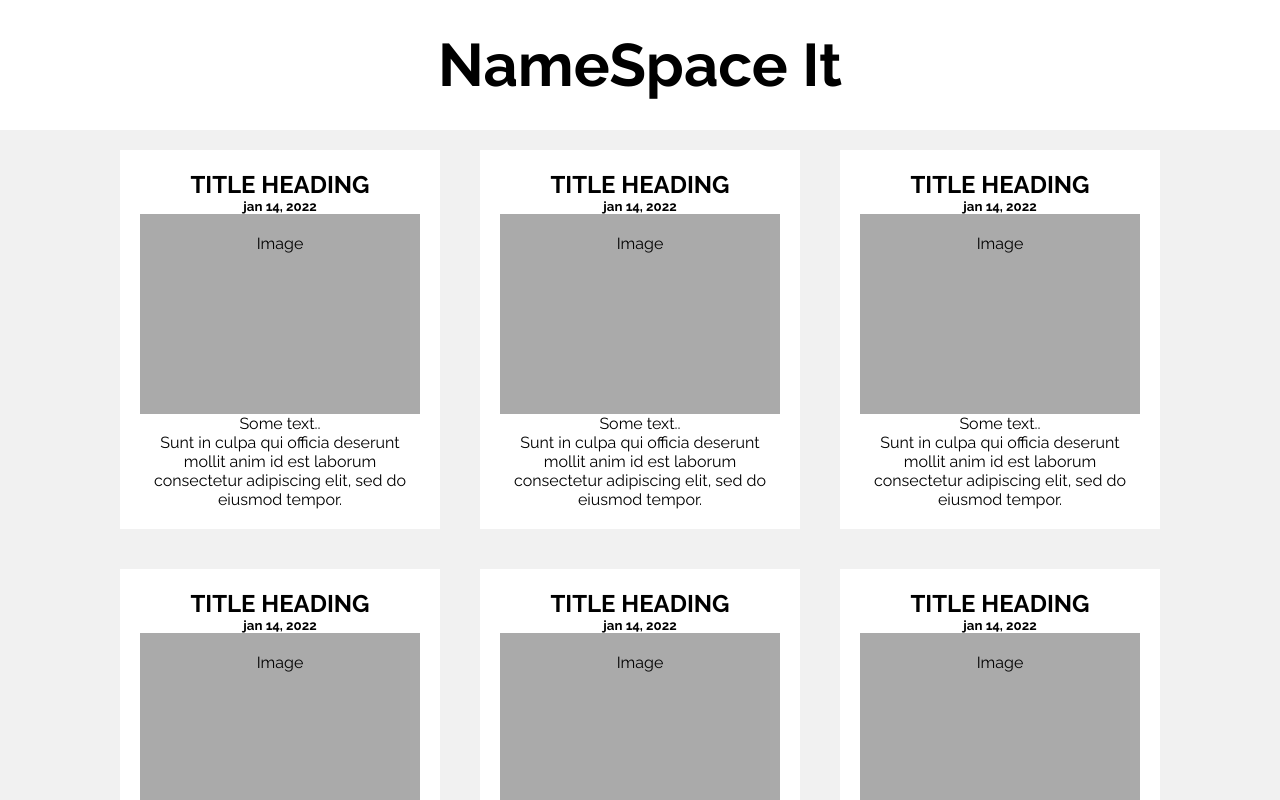
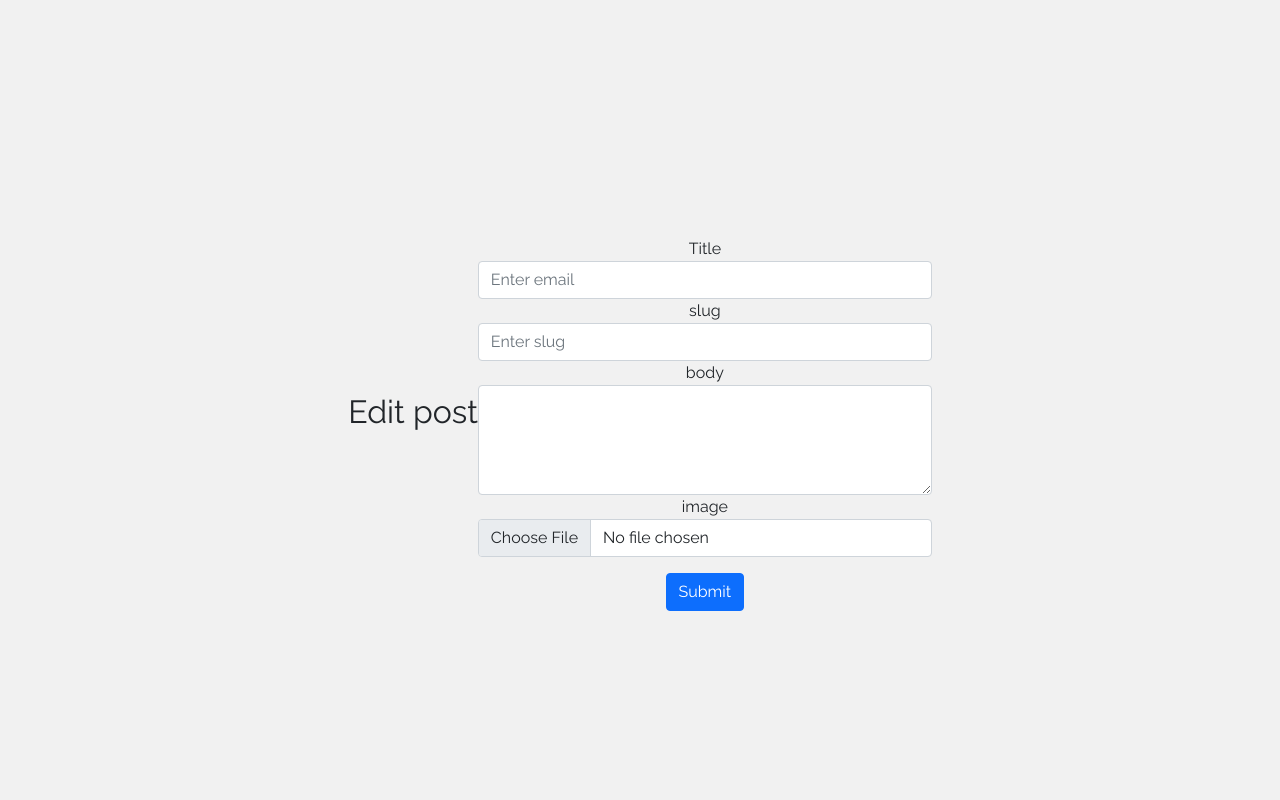
Before and after one commit to SR-Rubel/Blog_Frontend, a React (Create React App) app: page /edit/1 in a window 1280 px wide. Shown: the top 800 px of the page. Built offline with nearby package versions, Linux system fonts and the light colour scheme.

Commit message:
most component added

```diff
--- a/package.json
+++ b/package.json
@@ -9,6 +9,8 @@
     "axios": "^0.24.0",
     "react": "^17.0.2",
     "react-dom": "^17.0.2",
+    "react-router": "^6.2.1",
+    "react-router-dom": "^6.2.1",
     "react-scripts": "5.0.0",
     "web-vitals": "^2.1.3"
   },
--- a/public/index.html
+++ b/public/index.html
@@ -24,6 +24,7 @@
       work correctly both with client-side routing and a non-root public URL.
       Learn how to configure a non-root public URL by running `npm run build`.
     -->
+    <link href="https://cdn.jsdelivr.net/npm/bootstrap@5.0.2/dist/css/bootstrap.min.css" rel="stylesheet" integrity="sha384-EVSTQN3/azprG1Anm3QDgpJLIm9Nao0Yz1ztcQTwFspd3yD65VohhpuuCOmLASjC" crossorigin="anonymous">
     <title>React App</title>
   </head>
   <body>
@@ -39,5 +40,6 @@
       To begin the development, run `npm start` or `yarn start`.
       To create a production bundle, use `npm run build` or `yarn build`.
     -->
+    <script src="https://cdn.jsdelivr.net/npm/bootstrap@5.0.2/dist/js/bootstrap.bundle.min.js" integrity="sha384-MrcW6ZMFYlzcLA8Nl+NtUVF0sA7MsXsP1UyJoMp4YLEuNSfAP+JcXn/tWtIaxVXM" crossorigin="anonymous"></script>
   </body>
 </html>
--- a/src/App.js
+++ b/src/App.js
@@ -1,13 +1,33 @@
+import React from "react";
+import {
+  BrowserRouter as Router,
+  Routes,
+  Route,
+  Link
+} from "react-router-dom";
 import './App.css';
 import Login from './component/Login';
 import Blog from './container/Blog';
-
+import FullPost from './component/FullPost';
+import Edit from "./component/Edit";
+import CreatePost from "./component/CreatePost";
 function App() {
   return (
+    <>
     <div className="App">
       {/* <Login /> */}
-      <Blog />
+
+      <Routes>
+          <Route  path="/" element={<Blog />}/>
+          <Route  path="/login" element={<Login />}/>
+          <Route  path="/create" element={<CreatePost />}/>
+          <Route  path="/edit/:id" element={<Edit />}/>
+          <Route path="post/:id" element={<FullPost />} />
+      </Routes>
+
+      {/* <Blog /> */}
     </div>
+    </>
   );
 }
 
--- /dev/null
+++ b/src/component/CreatePost.jsx
@@ -0,0 +1,30 @@
+import React, { useState } from 'react'
+
+function CreatePost() {
+    const [e_post,setE_post] = useState({});
+    const updateHandler=(e)=>{
+        e.preventDefault();
+
+    }
+    console.log(e_post);
+    return (
+    <div class="container mt-3">
+    <h2>Edit post</h2>
+    <form>
+        <div class="mb-3 mt-3">
+        <label htmlFor="title">Title</label>
+        <input onChange={e=>{setE_post({...e_post,title:e.target.value})}} type="title" class="form-control" id="title" placeholder="Enter email" name="email" />
+        <label htmlFor="text">slug</label>
+        <input onChange={e=>{setE_post({...e_post,slug:e.target.value})}} type="text" class="form-control" id="slug" placeholder="Enter slug" name="slug" />
+        <label htmlFor="body">body</label>
+        <textarea onChange={e=>{setE_post({...e_post,body:e.target.value})}} className='form-control' id="body" name="body" rows="4" cols="50" />
+        <label htmlFor="file">image</label>
+        <input onChange={e=>{setE_post({...e_post,image:e.target.files[0]})}} type="file" class="form-control" id="image" placeholder="image" name="image" />
+        </div>
+        <button onClick={e=>{updateHandler(e)}} type="submit" class="btn btn-primary">Create</button>
+    </form>
+    </div>
+    )
+}
+
+export default CreatePost
--- /dev/null
+++ b/src/component/Edit.jsx
@@ -0,0 +1,30 @@
+import React, { useState } from 'react'
+
+function Edit() {
+    const [e_post,setE_post] = useState({});
+    const updateHandler=(e)=>{
+        e.preventDefault();
+
+    }
+    console.log(e_post);
+    return (
+    <div className="container mt-3">
+    <h2>Edit post</h2>
+    <form>
+        <div className="mb-3 mt-3">
+        <label htmlFor="title">Title</label>
+        <input onChange={e=>{setE_post({...e_post,title:e.target.value})}} type="title" className="form-control" id="title" placeholder="Enter email" name="email" />
+        <label htmlFor="text">slug</label>
+        <input onChange={e=>{setE_post({...e_post,slug:e.target.value})}} type="text" className="form-control" id="slug" placeholder="Enter slug" name="slug" />
+        <label htmlFor="body">body</label>
+        <textarea onChange={e=>{setE_post({...e_post,body:e.target.value})}} className='form-control' id="body" name="body" rows="4" cols="50" />
+        <label htmlFor="file">image</label>
+        <input onChange={e=>{setE_post({...e_post,image:e.target.files[0]})}} type="file" className="form-control" id="image" placeholder="image" name="image" />
+        </div>
+        <button onClick={e=>{updateHandler(e)}} type="submit" className="btn btn-primary">Submit</button>
+    </form>
+    </div>
+    )
+}
+
+export default Edit
--- /dev/null
+++ b/src/component/FullPost.jsx
@@ -0,0 +1,51 @@
+import axios from 'axios';
+import React,{useEffect,useState} from 'react';
+import {useParams,Link} from 'react-router-dom'
+
+function FullPost(props) {
+    const param=useParams()
+    const [f_post, setF_post] = useState()
+    useEffect(() => {
+        axios.get('posts/'+param.id)
+        .then(response=>{
+            setF_post(response.data)
+            console.log(response);
+        })
+        .catch(error=>{
+            console.log(error);
+        })
+    }, [])
+
+    const deleteHandler=(e)=>{
+        e.preventDefault();
+        axios.delete('posts/'+param.id)
+        .then(response=>{
+            console.log(response)
+
+        })
+        .catch(error=>{
+            console.log(error);
+        })
+    }
+
+    return (
+    <>
+     <div className="d-flex justify-content-center">
+        <div className="card">
+            <img src={f_post?.image} className="card-img-top" alt="image" />
+            <div className="card-body">
+                <h5 className="card-title">{f_post?.title}</h5>
+                <p className="card-text">{f_post?.body}</p>
+            </div>
+        </div>
+    </div>
+    <div className="d-flex justify-content-center">
+
+    <Link to={'/edit/'+param.id} className="btn btn-primary m-2">Edit post</Link>
+    <button onClick={e=>deleteHandler(e)} className="btn btn-danger m-2">delete post</button>
+    </div>
+    </>
+    )
+}
+
+export default FullPost
--- a/src/component/Login.jsx
+++ b/src/component/Login.jsx
@@ -1,27 +1,49 @@
-import React from 'react'
-import './Login.css'
+import React,{useState} from 'react'
+import './Login.css';
+import axios from 'axios';
 
-function Login() {
+function Login(props) {
+
+    const [login,setLogin]=useState({})
+
+    const submitHandler=e=>{
+        e.preventDefault()
+        axios.post('/login',login)
+        .then(response=>{
+            localStorage.setItem('token',response.data.token);
+            props.history.push('/profile');
+        })
+        .catch(error=>{
+            console.log(error);
+        })
+
+    }
+    console.log(login)
+
     return (
+        <>
         <div className="container">
             <div className="screen">
                 <div className="screen__content">
                     <form className="login">
                         <div className="login__field">
                             <i className="login__icon fas fa-user"></i>
-                            <input type="text" className="login__input" placeholder="Email" />
+                            <input
+                            onChange={e=>setLogin({...login,email:e.target.value})} type="text" className="login__input" placeholder="Email" />
                         </div>
                         <div className="login__field">
                             <i className="login__icon fas fa-lock"></i>
-                            <input type="password" className="login__input" placeholder="Password" />
+                            <input
+                            onChange={e=>setLogin({...login,password:e.target.value})}
+                            type="password" className="login__input" placeholder="Password" />
                         </div>
-                        <button className="button login__submit">
+                        <button onClick={e=>submitHandler(e)} className="button login__submit">
                             <span className="button__text">Log In Now</span>
                             <i className="button__icon fas fa-chevron-right"></i>
                         </button>
                     </form>
                     <div className="form_text">
-                        <h3>Forgot Passord?</h3>
+                        forgot password?
                     </div>
                 </div>
                 <div className="screen__background">
@@ -32,6 +54,7 @@ function Login() {
                 </div>
             </div>
         </div>
+        </>
     )
 }
 
--- a/src/component/PostCard.jsx
+++ b/src/component/PostCard.jsx
@@ -4,11 +4,10 @@ function PostCard({title,date,thrumbnail,body}) {
     return (
         <div>
             <div className="card">
-                <h2>TITLE HEADING</h2>
-                <h5>jan 14, 2022</h5>
-                <div className="fakeimg">Image</div>
-                <p>Some text..</p>
-                <p>Sunt in culpa qui officia deserunt mollit anim id est laborum consectetur adipiscing elit, sed do eiusmod tempor.</p>
+                <h2>{title}</h2>
+                <h5>{date}</h5>
+                <div className="fakeimg">{thrumbnail}</div>
+                <p>{body}</p>
             </div>
         </div>
     )
--- a/src/container/Blog.jsx
+++ b/src/container/Blog.jsx
@@ -1,42 +1,48 @@
-import React from 'react'
+import React, { useEffect,useState } from 'react'
 import PostCard from '../component/PostCard'
 import './Blog.css'
+import axios from 'axios'
+import {Link} from 'react-router-dom'
 
 function Blog() {
+
+  const [post, setPost] = useState();
+  useEffect(async()=>{
+    await axios.get('/posts')
+          .then(response=>{
+            const res=response.data.data
+            setPost(res.data)
+            console.log(response);
+          })
+          .catch(error=>{
+            console.log(error);
+          })
+
+  },[])
+
     return (
     <>
     <div className="header">
         <h2>NameSpace It</h2>
+        <h1>Rubel Hossain</h1>
       </div>
 
       <div className="row">
         <div className="leftcolumn">
-            <PostCard />
-            <PostCard />
-            <PostCard />
-            <PostCard />
-            <PostCard />
-            <PostCard />
-            <PostCard />
-            <PostCard />
+          {
+            post?.map(item=>{
+              return <Link key={item.id} to={"post/"+item.id}>
+                <PostCard
+
+                    title={item.title}
+                    body={item.body}
+                    date={item.created_at}
+                    thrumbnail={item.thrumbnail}
+                  />
+              </Link>
+            })
+          }
         </div>
-        {/* <div className="rightcolumn">
-          <div className="card">
-            <h2>About Me</h2>
-            <div className="fakeimg" style="height:100px;">Image</div>
-            <p>Some text about me in culpa qui officia deserunt mollit anim..</p>
-          </div>
-          <div className="card">
-            <h3>Popular Post</h3>
-            <div className="fakeimg">Image</div><br>
-            <div className="fakeimg">Image</div><br>
-            <div className="fakeimg">Image</div>
-          </div>
-          <div className="card">
-            <h3>Follow Me</h3>
-            <p>Some text..</p>
-          </div>
-        </div> */}
       </div>
 
       <div className="footer">
--- a/src/index.js
+++ b/src/index.js
@@ -4,13 +4,17 @@ import './index.css';
 import App from './App';
 import reportWebVitals from './reportWebVitals';
 import axios from 'axios'
+import { BrowserRouter } from 'react-router-dom';
 
-axios.defaults.baseURL='http://127.0.0.1:8000';
-axios.defaults.headers.common['Authorization'] = 'Bearer '+localStorage.getItem('token');
+axios.defaults.baseURL='http://127.0.0.1:8000/api';
+// axios.defaults.headers.common['Authorization'] = 'Bearer '+localStorage.getItem('token');
+axios.defaults.headers.common['Content-Type'] = 'application/json';
 
 ReactDOM.render(
   <React.StrictMode>
-    <App />
+    <BrowserRouter>
+      <App />
+    </BrowserRouter>
   </React.StrictMode>,
   document.getElementById('root')
 );
```
Also changed, not shown: 1 other file (tests, documents, lock files or other folders).
